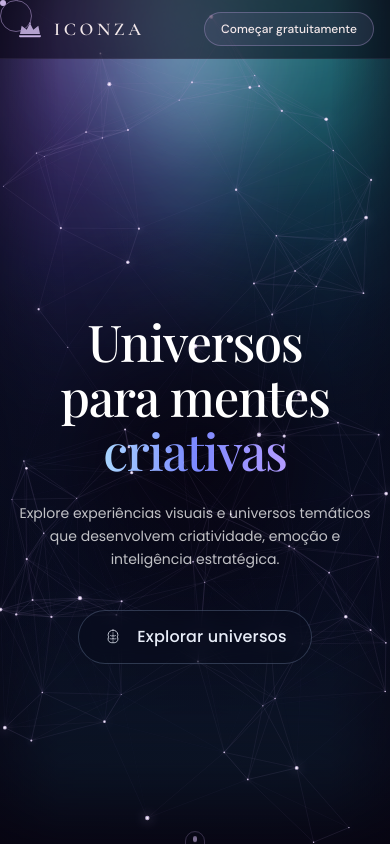
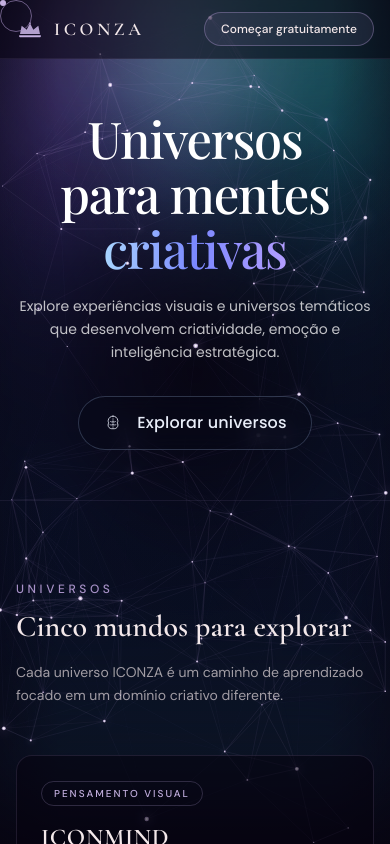
Before and after one commit to zaruty/iconza-v2, a Next.js app: page / in a window 390 px wide. Shown: the top 844 px of the page. Built offline with nearby package versions, Linux system fonts and the light colour scheme.

Commit message:
Fix mobile hero layout and publish positioning changes.
Co-authored-by: Cursor <cursoragent@cursor.com>

```diff
--- a/app/components/AuroraBackground.tsx
+++ b/app/components/AuroraBackground.tsx
@@ -76,9 +76,9 @@ export default function AuroraBackground() {
           height: 50vh;
           background: radial-gradient(
             ellipse at center bottom,
-            rgba(255, 255, 255, 0.4) 0%,
-            rgba(200, 230, 255, 0.3) 8%,
-            rgba(100, 180, 220, 0.2) 25%,
+            rgba(255, 255, 255, 0.28) 0%,
+            rgba(200, 230, 255, 0.2) 8%,
+            rgba(100, 180, 220, 0.14) 25%,
             transparent 60%
           );
           filter: blur(50px);
@@ -107,8 +107,15 @@ export default function AuroraBackground() {
         .darkness-center {
           position: absolute;
           inset: 0;
-          background: radial-gradient(
-            ellipse 50% 35% at center 55%,
+          background:
+            linear-gradient(
+              to bottom,
+              rgba(7, 3, 15, 0.28) 0%,
+              rgba(7, 3, 15, 0.12) 18%,
+              transparent 32%
+            ),
+            radial-gradient(
+              ellipse 52% 38% at center 46%,
               rgba(7, 3, 15, 0.85) 0%,
               rgba(7, 3, 15, 0.6) 35%,
               rgba(7, 3, 15, 0.25) 65%,
@@ -185,8 +192,15 @@ export default function AuroraBackground() {
             filter: blur(40px);
           }
           .darkness-center {
-            background: radial-gradient(
-              ellipse 70% 30% at center 55%,
+            background:
+              linear-gradient(
+                to bottom,
+                rgba(7, 3, 15, 0.32) 0%,
+                rgba(7, 3, 15, 0.14) 16%,
+                transparent 30%
+              ),
+              radial-gradient(
+                ellipse 72% 34% at center 44%,
                 rgba(7, 3, 15, 0.85) 0%,
                 rgba(7, 3, 15, 0.6) 35%,
                 rgba(7, 3, 15, 0.25) 65%,
--- a/app/globals.css
+++ b/app/globals.css
@@ -54,6 +54,57 @@ body {
     background: rgba(7, 3, 15, 0.55);
     backdrop-filter: none;
     -webkit-backdrop-filter: none;
+  }
+}
+
+.hero-section {
+  position: relative;
+  overflow: hidden;
+  display: block;
+  min-height: 0;
+  height: auto;
+  padding-top: calc(3.25rem + env(safe-area-inset-top, 0px));
+  padding-bottom: clamp(2rem, 6svh, 3.5rem);
+}
+
+@media (max-width: 767px) {
+  .hero-section {
+    display: block !important;
+    min-height: 0 !important;
+    height: auto !important;
+    justify-content: flex-start !important;
+    align-items: stretch !important;
+  }
+
+  .hero-section__content {
+    transform: none !important;
+  }
+}
+
+.hero-section__content {
+  position: relative;
+  z-index: 20;
+  width: min(100%, 48rem);
+  margin-inline: auto;
+  text-align: center;
+  transform: none;
+}
+
+@media (min-width: 768px) {
+  .hero-section {
+    display: flex;
+    flex-direction: column;
+    align-items: center;
+    justify-content: center;
+    min-height: 100svh;
+    min-height: 100dvh;
+    height: auto;
+    padding-top: 4.5rem;
+    padding-bottom: clamp(2.5rem, 6vh, 4rem);
+  }
+
+  .hero-section__content {
+    transform: translate3d(0, clamp(-12vh, -10vh, -8vh), 0);
   }
 }
 
--- a/app/page.tsx
+++ b/app/page.tsx
@@ -145,8 +145,8 @@ export default function Home() {
 
       <main className="site-content relative z-10">
         {/* HERO */}
-        <section className="relative flex min-h-[100svh] flex-col items-center justify-center overflow-hidden px-4 pt-20 pb-16 sm:px-6">
-          <div className="relative z-20 mx-auto max-w-3xl text-center">
+        <section className="hero-section relative overflow-hidden px-4 pb-8 pt-14 sm:px-6 md:flex md:min-h-[100dvh] md:flex-col md:items-center md:justify-center md:pb-16 md:pt-[4.5rem]">
+          <div className="hero-section__content mx-auto w-full max-w-3xl text-center">
             <h1 className="hero-title font-hero font-medium tracking-tight text-white">
               Universos
               <br />
@@ -158,11 +158,11 @@ export default function Home() {
                 criativas
               </span>
             </h1>
-            <p className="font-subtitle mx-auto mt-6 max-w-xl text-sm leading-relaxed text-white/75 sm:text-base md:text-lg">
+            <p className="font-subtitle mx-auto mt-5 max-w-xl text-sm leading-relaxed text-white/75 sm:mt-6 sm:text-base md:text-lg">
               Explore experiências visuais e universos temáticos que
               desenvolvem criatividade, emoção e inteligência estratégica.
             </p>
-            <div className="mt-10 flex justify-center px-2">
+            <div className="mt-8 flex justify-center px-2 sm:mt-10">
               <a href="#universos" className="hero-explore-btn">
                 <BrainOutlineIcon className="hero-explore-btn__icon" />
                 <span>Explorar universos</span>
@@ -170,7 +170,7 @@ export default function Home() {
             </div>
           </div>
 
-          <div className="absolute bottom-8 left-1/2 z-10 -translate-x-1/2 animate-bounce">
+          <div className="absolute bottom-8 left-1/2 z-10 hidden -translate-x-1/2 animate-bounce md:block">
             <div className="h-8 w-5 rounded-full border border-iconza-lilac/30 p-1">
               <div className="mx-auto h-1.5 w-1 rounded-full bg-iconza-lavender/60" />
             </div>
```
Lines whose indentation alone changed are shown as unchanged.
